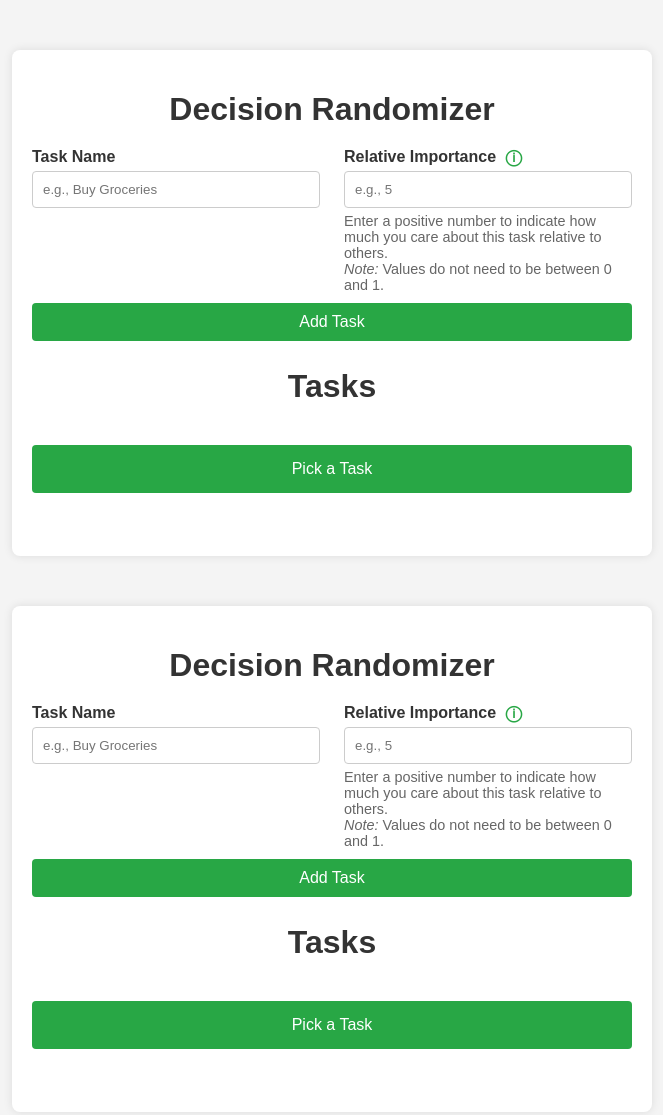
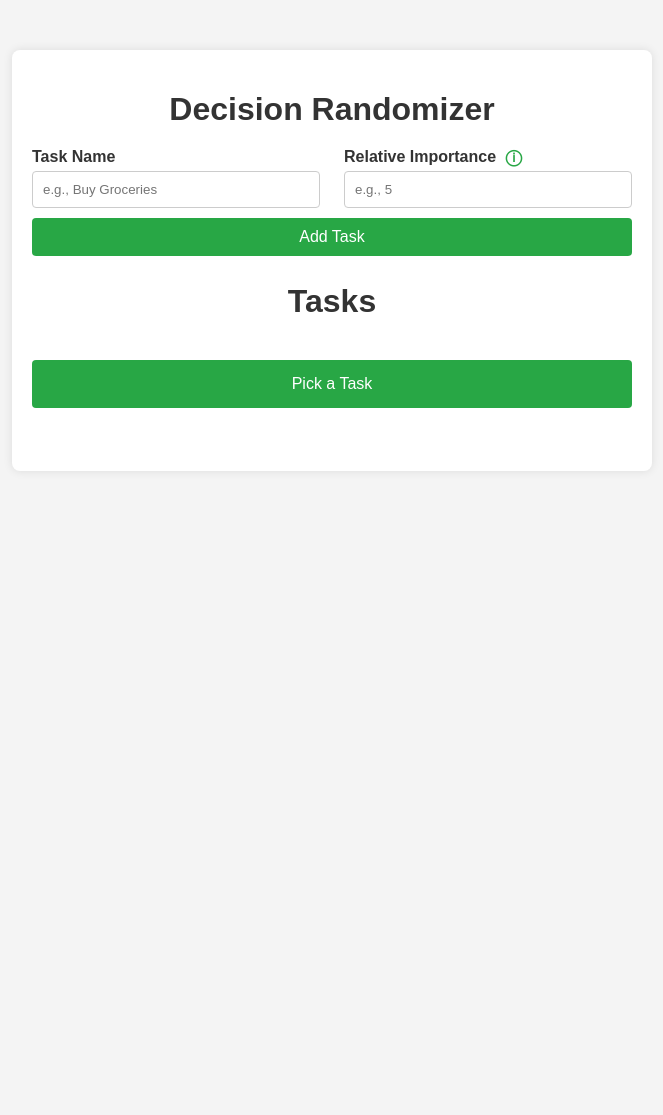
Before and after one commit to ady533/decision-randomizer, a plain HTML site: page index.html in a window 1280 px wide. Shown: the whole page, without its empty margins (308-971 px from the left). After the commit the page ends 800 px from the top, so only its background shows below. Drawn offline with Linux system fonts and the light colour scheme.

Commit message:
Update index.html

```diff
--- a/index.html
+++ b/index.html
@@ -1,12 +1,4 @@
 <!DOCTYPE html>
-<html lang="en">
-<head>
-  <meta charset="UTF-8">
-  <title>Decision Randomizer</title>
-  <meta name="viewport" content="width=device-width, initial-scale=1.0">
-
-  <!-- Web App Manifest -->
-  <link rel="manifest" href="manifest.json"><!DOCTYPE html>
 <html lang="en">
 <head>
   <meta charset="UTF-8">
@@ -41,11 +33,8 @@
             </span>
           </span>
         </label>
-        <input type="number" id="task-weight" placeholder="e.g., 5" min="1" aria-label="Task Weight">
-        <small class="helper-text">
-          Enter a positive number to indicate how much you care about this task relative to others.<br>
-          <em>Note:</em> Values do not need to be between 0 and 1.
-        </small>
+        <input type="number" id="task-weight" placeholder="e.g., 5" min="1" step="any" aria-label="Task Weight">
+        <!-- Helper text removed as per request -->
       </div>
 
       <button id="add-task-button" aria-label="Add Task">Add Task</button>
@@ -68,57 +57,3 @@
   <script src="script.js"></script>
 </body>
 </html>
-
-
-  <!-- Favicon -->
-  <link rel="icon" href="icons/icon-192x192.png">
-
-  <link rel="stylesheet" href="styles.css">
-</head>
-<body>
-  <div class="container">
-    <h1>Decision Randomizer</h1>
-
-    <div class="add-task">
-      <div class="input-group">
-        <label for="task-name">Task Name</label>
-        <input type="text" id="task-name" placeholder="e.g., Buy Groceries" aria-label="Task Name">
-      </div>
-
-      <div class="input-group">
-        <label for="task-weight">
-          Relative Importance
-          <span class="tooltip" tabindex="0" aria-label="Relative Importance: Enter a positive number to indicate how much you care about this task relative to others. Values do not need to be between 0 and 1.">
-            &#9432;
-            <span class="tooltip-text">
-              Enter a positive number to indicate how much you care about this task relative to others. Values do not need to be between 0 and 1.
-            </span>
-          </span>
-        </label>
-        <input type="number" id="task-weight" placeholder="e.g., 5" min="1" aria-label="Task Weight">
-        <small class="helper-text">
-          Enter a positive number to indicate how much you care about this task relative to others.<br>
-          <em>Note:</em> Values do not need to be between 0 and 1.
-        </small>
-      </div>
-
-      <button id="add-task-button" aria-label="Add Task">Add Task</button>
-    </div>
-
-    <div class="task-list">
-      <h2>Tasks</h2>
-      <ul id="tasks">
-        <!-- Tasks will be appended here -->
-      </ul>
-    </div>
-
-    <button id="pick-task-button" aria-label="Pick a Task">Pick a Task</button>
-
-    <div id="result">
-      <!-- Selected task will be displayed here -->
-    </div>
-  </div>
-
-  <script src="script.js"></script>
-</body>
-</html>
```
